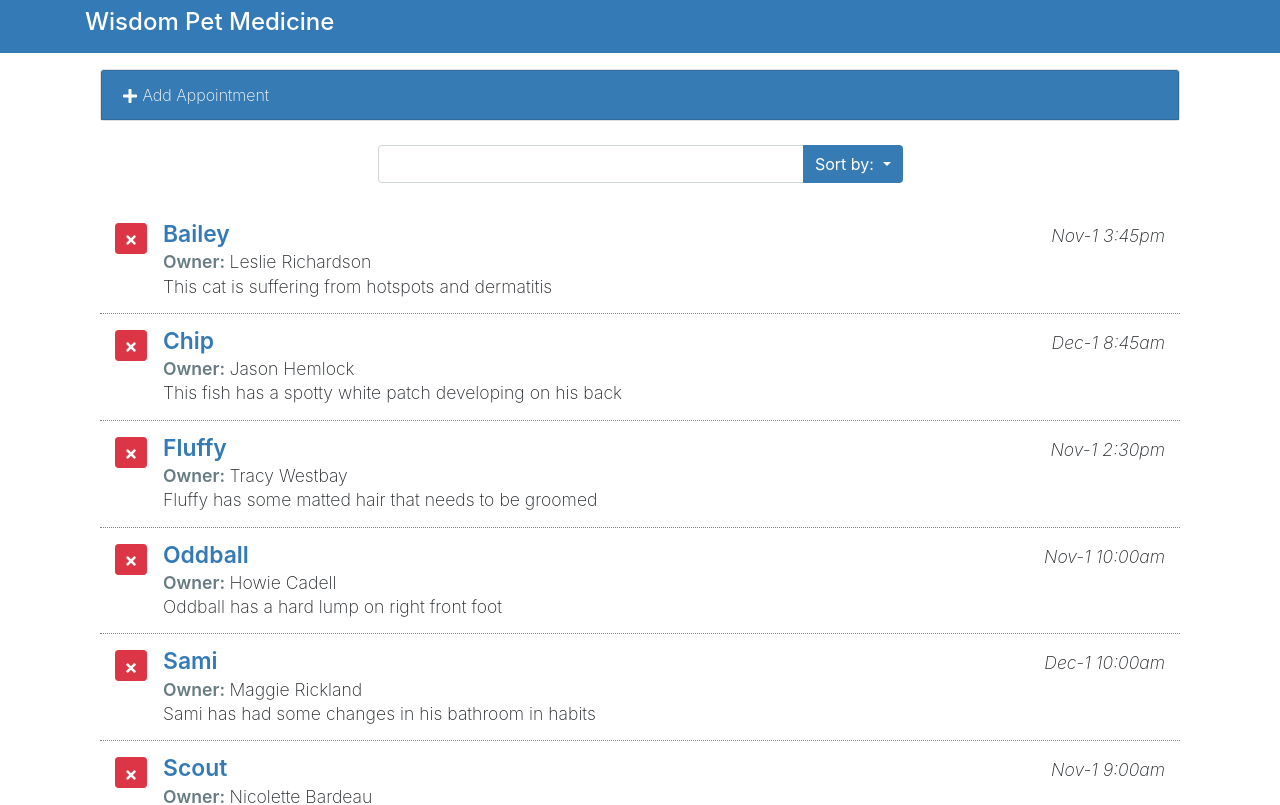
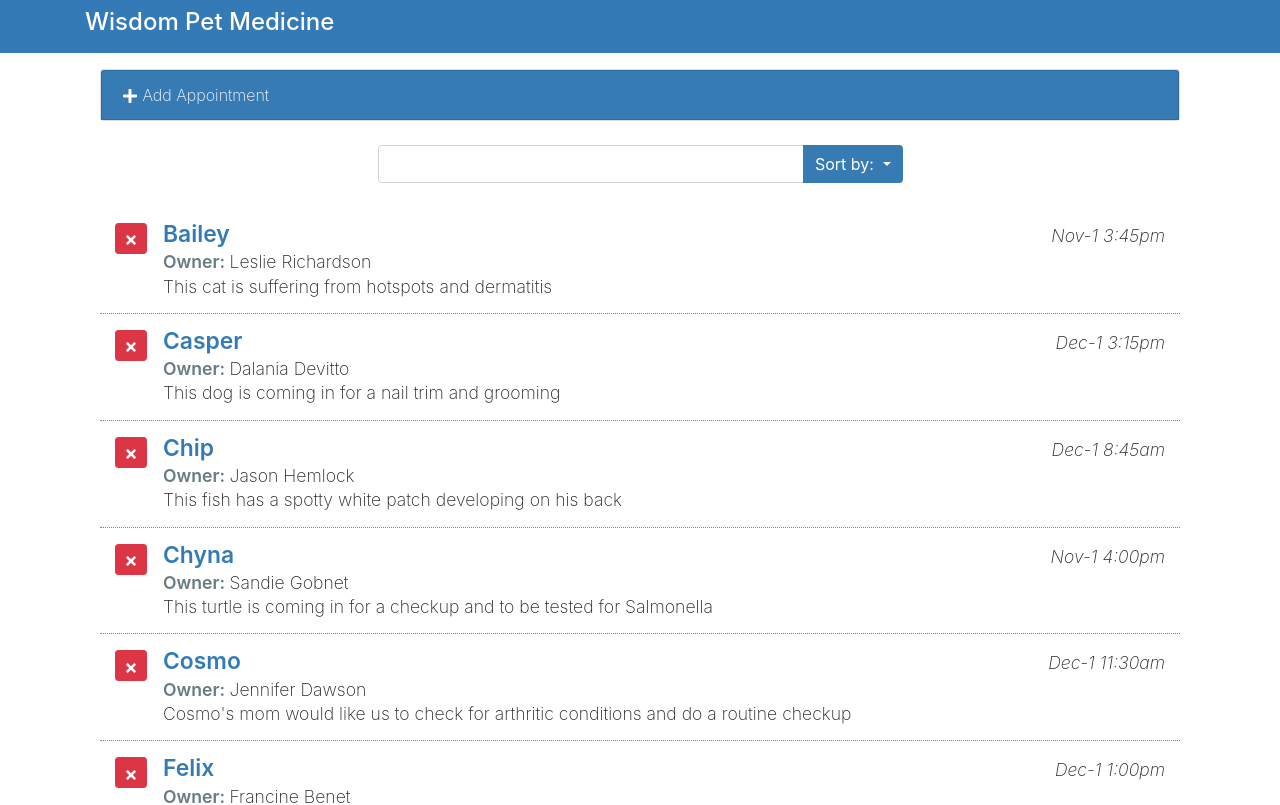
Before and after one commit to alicandev/learning_react-user-interfaces, a React (Create React App) app: page / in a window 1280 px wide. Shown: the top 805 px of the page. Built offline with nearby package versions, Linux system fonts and the light colour scheme.

Commit message:
Update info implemented.

```diff
--- a/src/components/App.js
+++ b/src/components/App.js
@@ -5,7 +5,7 @@
 import SearchAppointments from './SearchAppointments';
 import AddAppointments from './AddAppointments';
 
-import { without } from 'lodash';
+import {findIndex, without} from 'lodash';
 
 class App extends Component {
     constructor() {
@@ -15,7 +15,7 @@
             formDisplay: false,
             orderBy: 'petName',
             orderDir: 'asc',
-            queryText: 'ba',
+            queryText: '',
             lastIndex: 0
         }
         // we must do this binding in order for `this` keyword inside the deleteAppointments method to refer to the
@@ -25,6 +25,7 @@
         this.addAppointment = this.addAppointment.bind(this);
         this.changeOrder = this.changeOrder.bind(this);
         this.searchAppointments = this.searchAppointments.bind(this);
+        this.updateInfo = this.updateInfo.bind(this);
     }
 
     addAppointment(apt) {
@@ -70,6 +71,13 @@
             });
     }
 
+    updateInfo(name, value, id) {
+        let appointments = this.state.myAppointments;
+        let index = findIndex(this.state.myAppointments, {aptId: id});
+        appointments[index][name] = value;
+        this.setState({myAppointments: appointments});
+    }
+
     render() {
         let order;
         let appointments = this.state.myAppointments;
@@ -105,6 +113,7 @@
                                 <ListAppointments
                                     appointments={filteredAppointments}
                                     deleteAppointment={this.deleteAppointment}
+                                    updateInfo={this.updateInfo}
                                 />
                             </div>
                         </div>
--- a/src/components/ListAppointments.js
+++ b/src/components/ListAppointments.js
@@ -19,7 +19,14 @@
 
                         <div className="pet-info media-body">
                             <div className="pet-head d-flex">
-                                <span className="pet-name">{item.petName}</span>
+                                <span
+                                    className="pet-name"
+                                    contentEditable
+                                    suppressContentEditableWarning
+                                    onBlur={e => this.props.updateInfo('petName', e.target.innerText, item.aptId)}
+                                >
+                                    {item.petName}
+                                </span>
                                 <span className="apt-date ml-auto">
                                     <Moment
                                         date={item.aptDate}
@@ -31,9 +38,22 @@
 
                             <div className="owner-name">
                                 <span className="label-item">Owner: </span>
-                                <span>{item.ownerName}</span>
+                                <span
+                                    contentEditable
+                                    suppressContentEditableWarning
+                                    onBlur={e => this.props.updateInfo('ownerName', e.target.innerText, item.aptId)}
+                                >
+                                    {item.ownerName}
+                                </span>
                             </div>
-                            <div className="apt-notes">{item.aptNotes}</div>
+                            <div
+                                className="apt-notes"
+                                contentEditable
+                                suppressContentEditableWarning
+                                onBlur={e => this.props.updateInfo('aptNotes', e.target.innerText, item.aptId)}
+                            >
+                                {item.aptNotes}
+                            </div>
                         </div>
                     </div>
                 ))}
```
